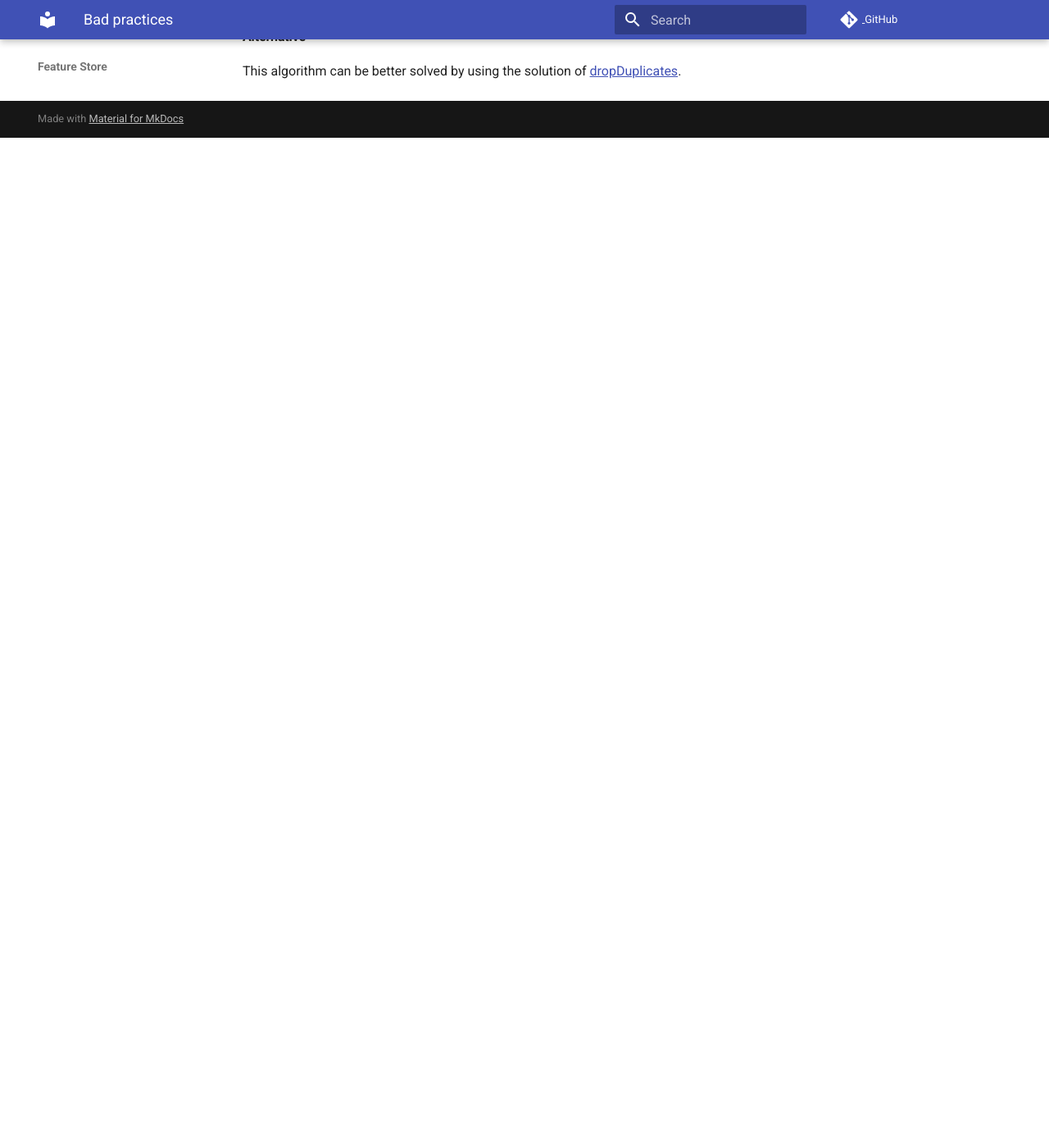
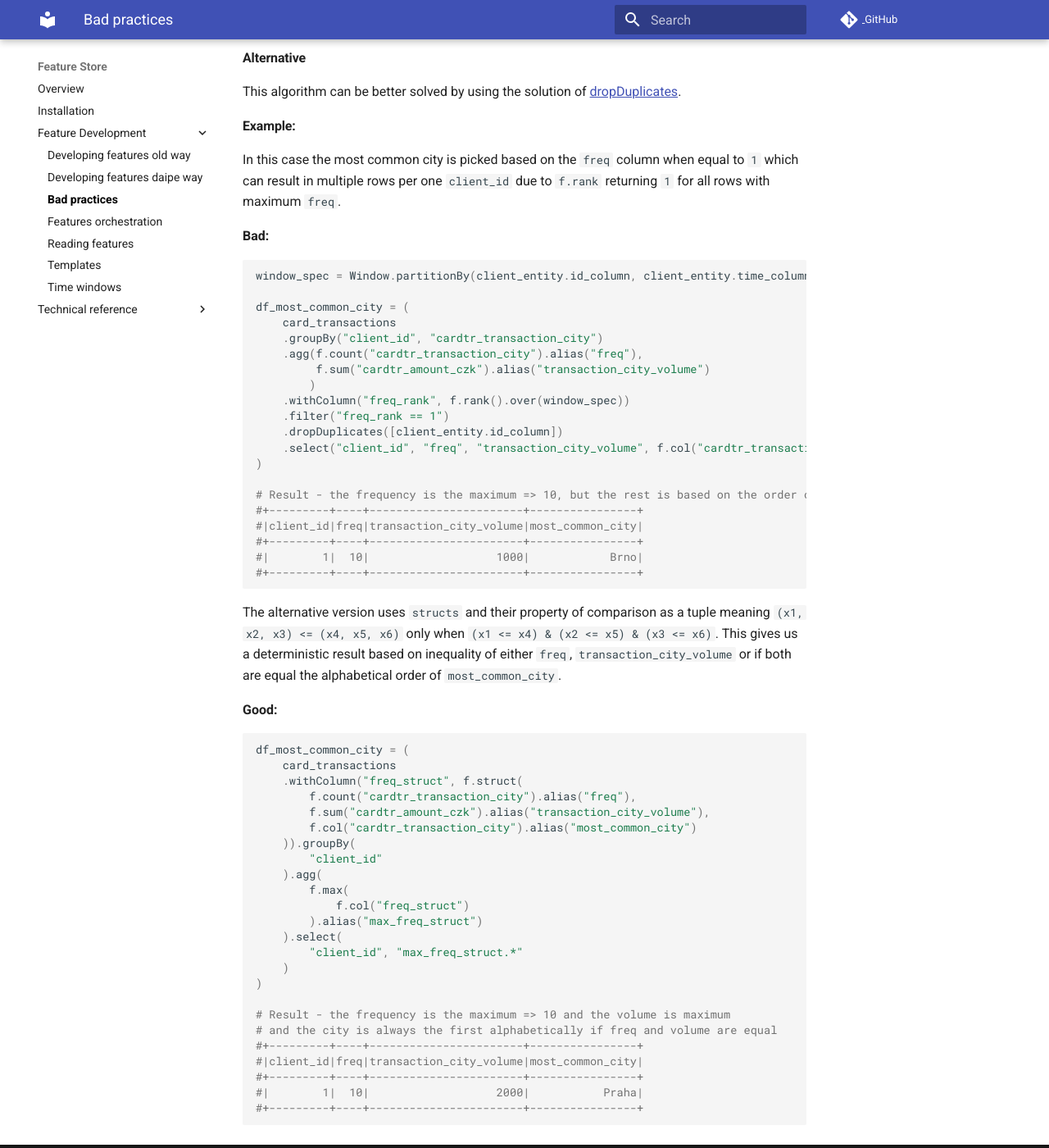
Before and after one commit to daipe-ai/platform-docs, an MkDocs documentation site: the page built from docs/feature-store/bad-practices.md, in a window 1280 px wide and 1400 px high, scrolled down 2383 px. Shown: the whole window at 82% size. Built offline with MkDocs 1.6.1 and Material for MkDocs 9.7.7, drawn with Linux system fonts in a browser that asks for light colours; comment, search, counter and statistics services are not loaded; before the commit the page ends 2551 px from its top, so only the background shows below that; some of the changed text lies outside the part shown.

Commit message:
Add examples

````diff
--- a/docs/feature-store/bad-practices.md
+++ b/docs/feature-store/bad-practices.md
@@ -19,7 +19,7 @@ It does not mean that all of them should be used.
 
 #### Explanation
 
-Spark is built upon the idea of [lazy evaluation](https://en.wikipedia.org/wiki/Lazy_evaluation#:~:text=In%20programming%20language%20theory%2C%20lazy,avoids%20repeated%20evaluations%20(sharing).) meaning it doesn't calculate until it's necessary.
+Spark is built upon the idea of [lazy evaluation](https://en.wikipedia.org/wiki/Lazy_evaluation#:~:text=In%20programming%20language%20theory%2C%20lazy,avoids%20repeated%20evaluations%20(sharing).) meaning it doesn"t calculate until it"s necessary.
 
 `collect()` is an action which means it triggers the calculation and thus breaks the lazy evaluation sequence.
 It also brings the whole `DataFrame` onto the driver which might fill its memory and crash it.
@@ -27,8 +27,7 @@ It also brings the whole `DataFrame` onto the driver which might fill its memory
 #### Alternative
 
 If your code contains `collect()` it is most definitely not optimal, try to come up with a way, how to get the data which needs to be collected
-into the `DataFrame` lazily such as by joining it in or by calculating it on the fly by using [arrays](https://spark.apache.org/docs/latest/api/python/reference/api/pyspark.sql.functions.array.html)
-or [structs](https://spark.apache.org/docs/latest/api/python/reference/api/pyspark.sql.functions.struct.html).
+into the `DataFrame` lazily such as by joining the would be collected values to the rows that need it and using the values from there.
 
 ### DataFrame.toPandas()
 
@@ -38,14 +37,14 @@ or [structs](https://spark.apache.org/docs/latest/api/python/reference/api/pyspa
 
 #### Alternative
 
-If your code uses `toPandas()` then try to rewriting the Pandas logic into PySpark.
+If your code uses `toPandas()` then try to rewriting the Pandas logic into PySpark. For example to perform row wise operations in Spark read [this](https://www.datasciencemadesimple.com/row-wise-mean-sum-minimum-and-maximum-in-pyspark/).
 
 ### DataFrame.dropDuplicates() {#dropDuplicates}
 
 #### Explanation
 
-`dropDuplicates()` always keeps the first occurrence of "unique" row and drops all subsequent duplicates of it.
-Therefore its outcome is dependent on the order of rows in the `DataFrame`. Order of rows depends on partitioning and other
+`dropDuplicates()` always keeps the first occurrence of a "unique" row and drops all subsequent duplicates of it.
+Therefore its outcome is dependent on the order of rows in a `DataFrame`. Order of rows depends on partitioning and other
 frequent operations such as [join](https://spark.apache.org/docs/latest/api/python/reference/api/pyspark.sql.DataFrame.join.html) and [cache](https://spark.apache.org/docs/latest/api/python/reference/api/pyspark.sql.DataFrame.cache.html).
 
 #### Alternative
@@ -58,7 +57,7 @@ and [groupBy](https://spark.apache.org/docs/latest/api/python/reference/api/pysp
 
 #### Explanation
 
-`union()` doesn't check if the columns are in the same order.
+`union()` doesn"t check if the columns are in the same order.
 It will just glue two DataFrames of the column size together.
 
 #### Alternative
@@ -90,3 +89,63 @@ This leads to frequent usage of `dropDuplicates` to solve this issue.
 #### Alternative
 
 This algorithm can be better solved by using the solution of [dropDuplicates](#dropDuplicates).
+
+#### Example:
+
+In this case the most common city is picked based on the `freq` column when equal to `1` which can result in multiple rows per one `client_id`
+due to `f.rank` returning `1` for all rows with maximum `freq`.
+
+__Bad:__
+```python
+window_spec = Window.partitionBy(client_entity.id_column, client_entity.time_column).orderBy(f.col("freq").desc())
+
+df_most_common_city = (
+    card_transactions
+    .groupBy("client_id", "cardtr_transaction_city")
+    .agg(f.count("cardtr_transaction_city").alias("freq"),
+         f.sum("cardtr_amount_czk").alias("transaction_city_volume")
+        )
+    .withColumn("freq_rank", f.rank().over(window_spec))
+    .filter("freq_rank == 1")
+    .dropDuplicates([client_entity.id_column])
+    .select("client_id", "freq", "transaction_city_volume", f.col("cardtr_transaction_city").alias("most_common_city"))
+)
+
+# Result - the frequency is the maximum => 10, but the rest is based on the order of the rows
+#+---------+----+-----------------------+----------------+
+#|client_id|freq|transaction_city_volume|most_common_city|
+#+---------+----+-----------------------+----------------+
+#|        1|  10|                   1000|            Brno|
+#+---------+----+-----------------------+----------------+
+```
+
+The alternative version uses `structs` and their property of comparison as a tuple meaning `(x1, x2, x3) <= (x4, x5, x6)` only when `(x1 <= x4) & (x2 <= x5) & (x3 <= x6)`.
+This gives us a deterministic result based on inequality of either `freq`, `transaction_city_volume` or if both are equal the alphabetical order of `most_common_city`.
+
+__Good:__
+```python
+df_most_common_city = (
+    card_transactions
+    .withColumn("freq_struct", f.struct(
+        f.count("cardtr_transaction_city").alias("freq"),
+        f.sum("cardtr_amount_czk").alias("transaction_city_volume"),
+        f.col("cardtr_transaction_city").alias("most_common_city")
+    )).groupBy(
+        "client_id"
+    ).agg(
+        f.max(
+            f.col("freq_struct")
+        ).alias("max_freq_struct")
+    ).select(
+        "client_id", "max_freq_struct.*"
+    )
+)
+
+# Result - the frequency is the maximum => 10 and the volume is maximum
+# and the city is always the first alphabetically if freq and volume are equal
+#+---------+----+-----------------------+----------------+
+#|client_id|freq|transaction_city_volume|most_common_city|
+#+---------+----+-----------------------+----------------+
+#|        1|  10|                   2000|           Praha|
+#+---------+----+-----------------------+----------------+
+```
````
Also changed, not shown: other parts of docs/feature-store/bad-practices.md (+1 -1 lines).
